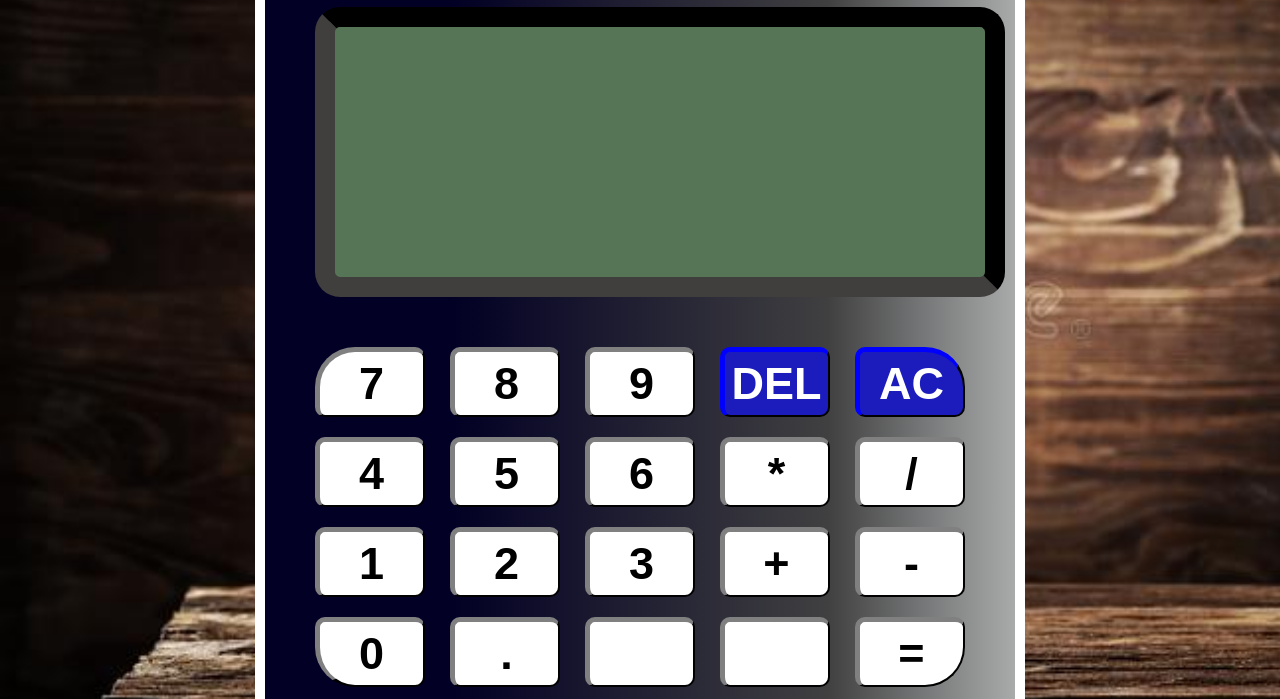
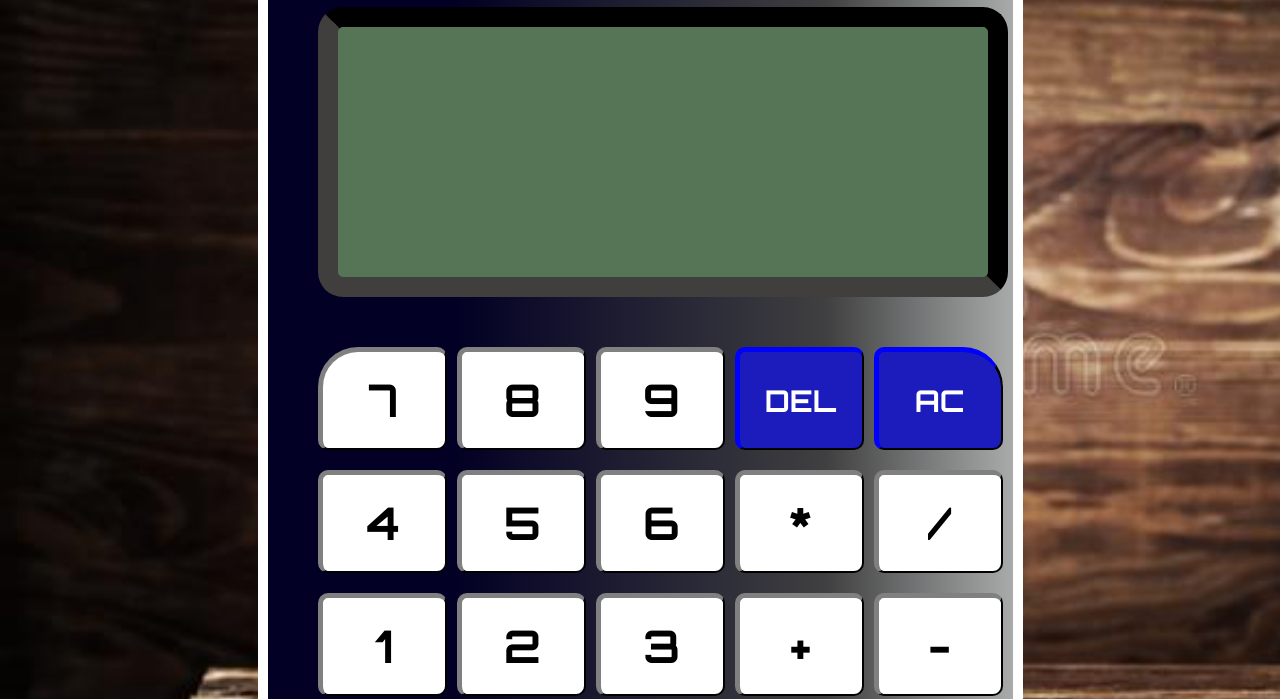
Before and after one commit to usama-bit137/calculator, a website built with webpack: page dist/index.html in a window 1280 px wide. Shown: the part 253-952 px from the top of the page. Built offline with Linux system fonts and the light colour scheme.

Commit message:
Screen and button font changed to Orbitron Google font

```diff
--- a/src/style.css
+++ b/src/style.css
@@ -1,3 +1,7 @@
+@font-face {
+  font-family: orbitron;
+  src: url("./font/Orbitron-Bold.ttf");
+}
 body {
   background-image: url("./table.jpeg");
   background-color: black;
@@ -12,8 +16,7 @@ body {
   border: 2px solid white;
   border-width: 20px 10px 35px 10px;
   border-radius: 100px;
-  height: 1000px;
-  width: 750px;
+  width: 745px;
   margin: auto;
   background-image: linear-gradient(
     90deg,
@@ -80,27 +83,30 @@ body {
   background-color: rgb(86, 117, 86);
   width: 640px;
   height: 250px;
-  margin: 50px 0 0 50px;
+  margin: 50px;
   padding-left: 10px;
   font-size: 50px;
-  font-family: sans-serif;
+  font-family: "orbitron", sans-serif;
+
+  /*wrap the calculation*/
+  word-wrap: break-word;
 }
 .grid-container {
   display: grid;
-  gap: 20px 5px;
+  gap: 20px 10px;
   grid-template-columns: 20% 20% 20% 20% 20%;
-  margin: 50px 50px 50px 50px;
+  margin: 50px;
 }
 
 .grid-item {
-  font-family: sans-serif;
+  font-family: "orbitron", sans-serif;
   font-weight: bolder;
   font-size: 45px;
   border-radius: 10px;
   text-align: center;
+  align-items: center;
   background-color: white;
-  width: 110px;
-  height: 70px;
+  padding: 20px;
   border-top: 5px solid grey;
   border-left: 5px solid grey;
 }
@@ -124,6 +130,11 @@ body {
   border-left: 5px solid blue;
 }
 
+.AC,
+.del {
+  font-size: 30px;
+}
+
 .corner-left-bottom {
   border-bottom-left-radius: 40px;
 }
--- a/webpack.config.js
+++ b/webpack.config.js
@@ -17,6 +17,10 @@ module.exports = {
         test: /\.(png|svg|jpg|jpeg|gif)$/i,
         type: "asset/resource",
       },
+      {
+        test: /\.(woff|woff2|eot|ttf|otf)$/i,
+        type: "asset/resource",
+      },
     ],
   },
 };
```
Also changed, not shown: dist/a0309d1fe75d16b6f13a.ttf (added), dist/main.js, src/font/Orbitron-Bold.ttf (added).
